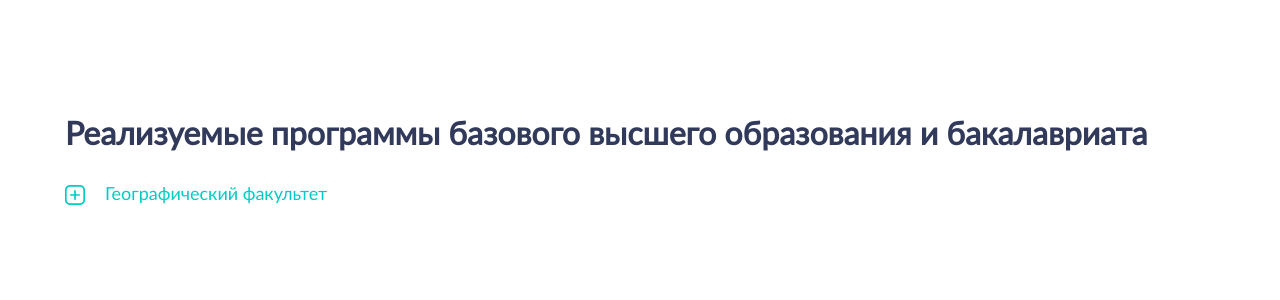
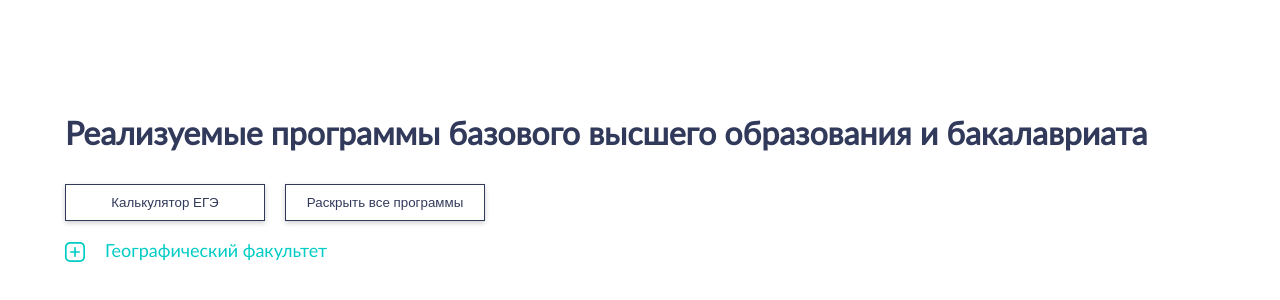
Before and after one commit to LativeSoog/search-educational-programs, a React (Vite) app: page / in a window 1280 px wide. Shown: the part 54-354 px from the top of the page. Built offline with nearby package versions, Linux system fonts and the light colour scheme.

Commit message:
Buttons component has been added and connected

```diff
--- /dev/null
+++ b/src/components/Buttons/TopButtons.jsx
@@ -0,0 +1,10 @@
+import S from "./TopButtons.module.scss";
+
+export const TopButtons = () => {
+  return (
+    <div className={S["content"]}>
+      <button className={S["content__button"]}>Калькулятор ЕГЭ</button>
+      <button className={S["content__button"]}>Раскрыть все программы</button>
+    </div>
+  );
+};
--- /dev/null
+++ b/src/components/Buttons/TopButtons.module.scss
@@ -0,0 +1,24 @@
+@import "./../../assets/styles/variables.scss";
+
+.content {
+  display: flex;
+  gap: 20px;
+
+  &__button {
+    width: 200px;
+    padding: 10px;
+    border: 1px solid $color-deep-blue;
+    background: transparent;
+    color: $color-deep-blue;
+    box-shadow: 0px 2px 5px 0px rgba(#000, 0.2);
+    transition:
+      background 0.3s ease,
+      color 0.3s ease;
+
+    &:hover {
+      background: $color-deep-blue;
+      color: #fff;
+      cursor: pointer;
+    }
+  }
+}
--- a/src/components/Tree/Tree.jsx
+++ b/src/components/Tree/Tree.jsx
@@ -1,3 +1,4 @@
+import { TopButtons } from "../Buttons/TopButtons";
 import { SpoilerFaculty } from "../Spoilers/SpoilerFaculty";
 import S from "./Tree.module.scss";
 
@@ -8,7 +9,10 @@ export const Tree = () => {
         <h1 className={S["title-page"]}>
           Реализуемые программы базового высшего образования и бакалавриата
         </h1>
-        <div className={S["content-programs"]}>
+        <div className={S["container-buttons"]}>
+          <TopButtons />
+        </div>
+        <div className={S["container-programs"]}>
           <SpoilerFaculty />
         </div>
       </div>
--- a/src/components/Tree/Tree.module.scss
+++ b/src/components/Tree/Tree.module.scss
@@ -15,3 +15,7 @@
   margin-bottom: 30px;
   color: $color-deep-blue;
 }
+
+.container-buttons {
+  margin-bottom: 20px;
+}
```
